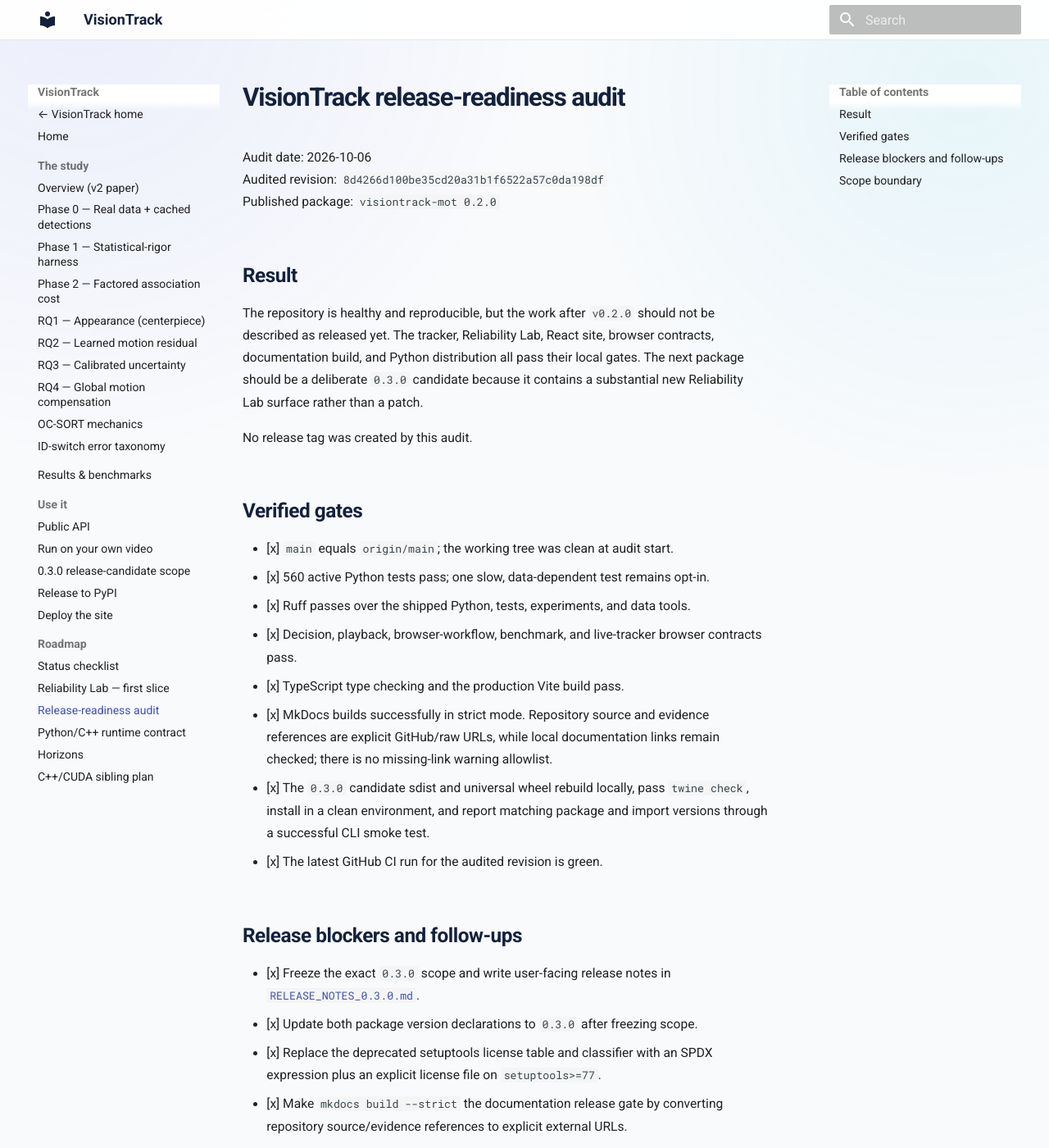
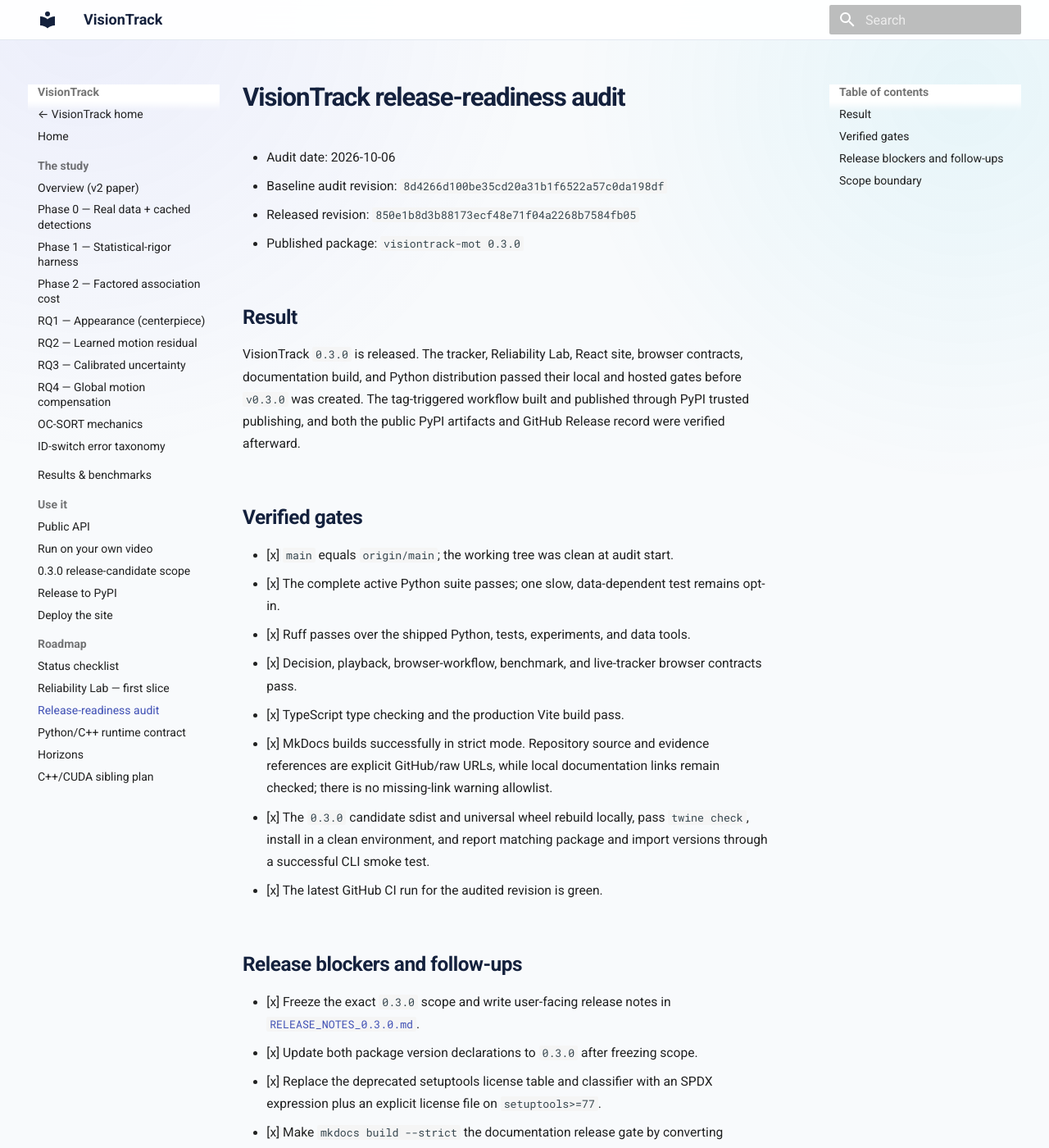
Before and after one commit to hulagerushikesh/visiontrack, an MkDocs documentation site: the page built from docs/RELEASE_READINESS.md, in a window 1280 px wide and 1400 px high. Shown: the whole window at 82% size. Built offline with MkDocs 1.6.1 and Material for MkDocs 9.7.7, drawn with Linux system fonts in a browser that asks for light colours; some of the changed text lies outside the part shown.

Commit message:
docs: record VisionTrack 0.3.0 release

```diff
--- a/docs/RELEASE_READINESS.md
+++ b/docs/RELEASE_READINESS.md
@@ -1,23 +1,22 @@
 # VisionTrack release-readiness audit
 
-Audit date: 2026-10-06
-Audited revision: `8d4266d100be35cd20a31b1f6522a57c0da198df`
-Published package: `visiontrack-mot 0.2.0`
+- Audit date: 2026-10-06
+- Baseline audit revision: `8d4266d100be35cd20a31b1f6522a57c0da198df`
+- Released revision: `850e1b8d3b88173ecf48e71f04a2268b7584fb05`
+- Published package: `visiontrack-mot 0.3.0`
 
 ## Result
 
-The repository is healthy and reproducible, but the work after `v0.2.0` should
-not be described as released yet. The tracker, Reliability Lab, React site,
-browser contracts, documentation build, and Python distribution all pass their
-local gates. The next package should be a deliberate `0.3.0` candidate because
-it contains a substantial new Reliability Lab surface rather than a patch.
-
-No release tag was created by this audit.
+VisionTrack `0.3.0` is released. The tracker, Reliability Lab, React site,
+browser contracts, documentation build, and Python distribution passed their
+local and hosted gates before `v0.3.0` was created. The tag-triggered workflow
+built and published through PyPI trusted publishing, and both the public PyPI
+artifacts and GitHub Release record were verified afterward.
 
 ## Verified gates
 
 - [x] `main` equals `origin/main`; the working tree was clean at audit start.
-- [x] 560 active Python tests pass; one slow, data-dependent test remains opt-in.
+- [x] The complete active Python suite passes; one slow, data-dependent test remains opt-in.
 - [x] Ruff passes over the shipped Python, tests, experiments, and data tools.
 - [x] Decision, playback, browser-workflow, benchmark, and live-tracker browser
       contracts pass.
@@ -41,8 +40,8 @@
       repository source/evidence references to explicit external URLs.
 - [x] Replace Node 20-era CI/release action majors with their current official
       Node 24-compatible majors and enforce the versions in the test suite.
-- [ ] Run the tag-triggered GitHub release workflow and verify the public PyPI
-      artifact after the remaining scope, version, and release-note gates close.
+- [x] Run the tag-triggered workflow and verify the public PyPI wheel, sdist,
+      metadata, digests, digital attestations, and GitHub Release record.
 
 ## Scope boundary
 
@@ -52,6 +51,5 @@
 `b8bc1b1` records strict machine-readable provenance for both implementation
 revisions, the fixture digest, successful CI runs, and the exact local
 reproduction environment. Product scope and release communication are also now
-closed by the frozen release-candidate notes. The candidate version, packaging
-cleanup, and complete local gates are now closed. Tagging, the tag-triggered
-release workflow, and publication remain deliberately separate steps.
+closed by the frozen release notes. The version, packaging cleanup, local and
+hosted gates, tag, GitHub Release, and PyPI publication are now closed.
```
Also changed, not shown: docs/NEXT_STEPS.md (+2 -0 lines), docs/RELEASE_NOTES_0.3.0.md (+8 -6 lines), docs/RELIABILITY_LAB.md (+9 -8 lines), docs/STATUS.md (+9 -7 lines), 1 other file.
